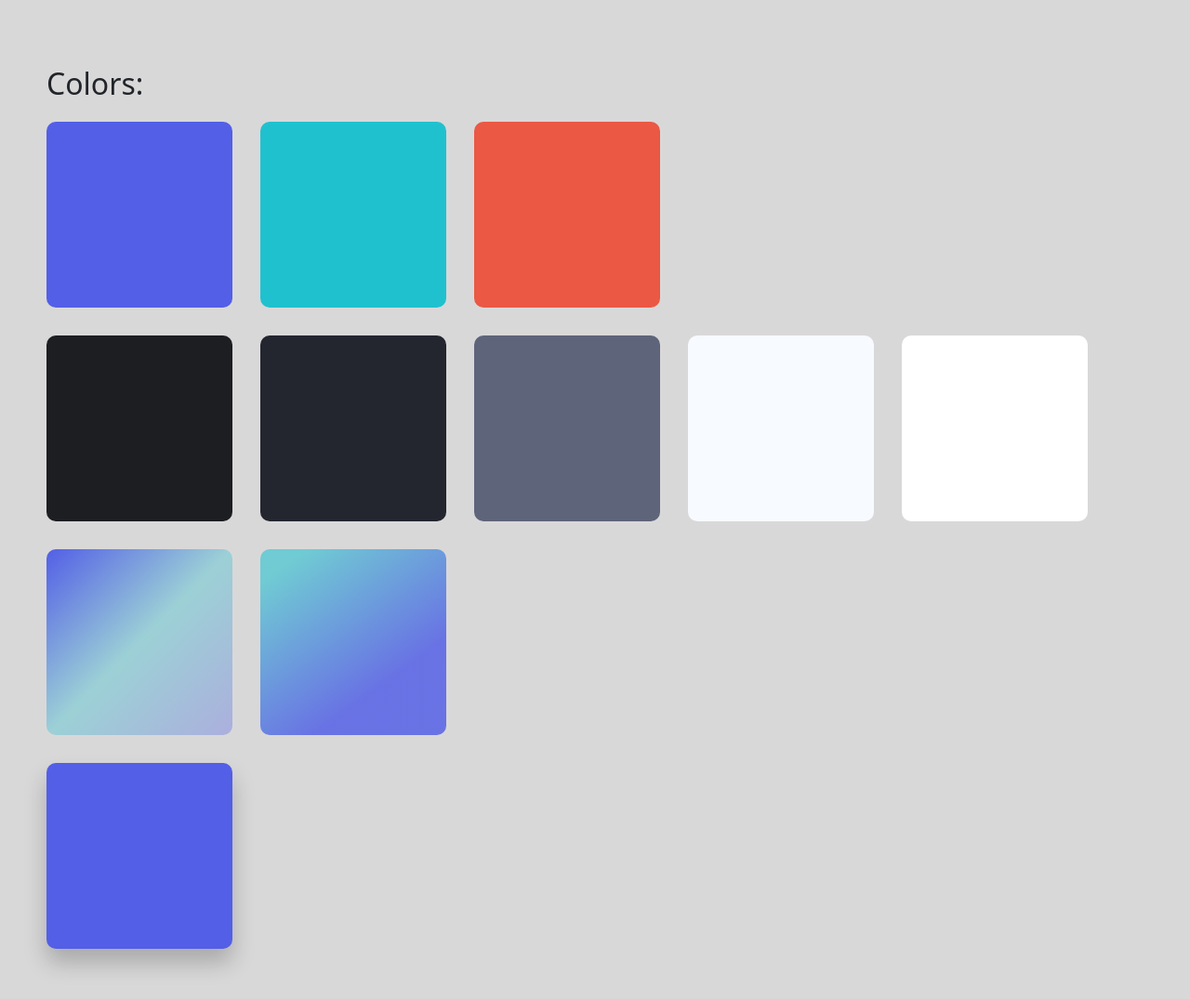
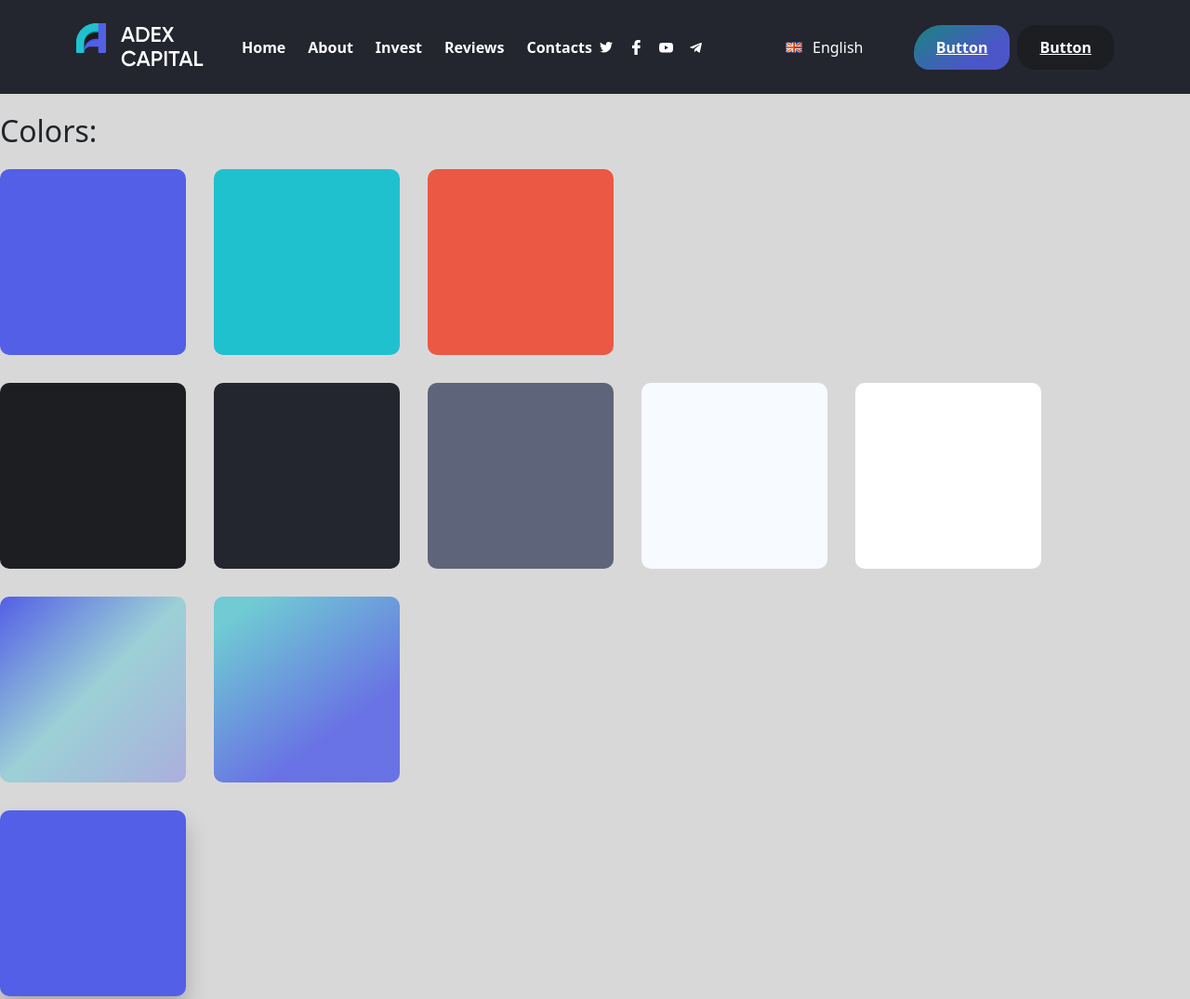
Before and after one commit to IrynaHrabko/hlegal, a plain HTML site: page sitemap.html in a window 1280 px wide. Shown: the top 1075 px of the page at 93% size. Drawn offline with nearby package versions, Linux system fonts and the light colour scheme.

Commit message:
added header

```diff
--- /dev/null
+++ b/sass/_header.scss
@@ -0,0 +1,3 @@
+.header {
+  background: var(--ui-dark-gray);
+}
--- /dev/null
+++ b/sass/_social.scss
@@ -0,0 +1,5 @@
+.social {
+  &__link {
+    background: var(--primary-gradient);
+  }
+}
--- a/sass/style.scss
+++ b/sass/style.scss
@@ -2,3 +2,4 @@
 @import "global";
 @import "vars";
 @import "elements";
+@import "header";
--- a/sitemap.html
+++ b/sitemap.html
@@ -62,7 +62,53 @@
     }
   </style>
 
-  <body style="padding: 50px; background: rgb(217, 216, 217)">
+  <body style="background: rgb(217, 216, 217)">
+
+    <header class="header py-4" id="header">
+      <div class=" container">
+        <div class="row align-items-center">
+          <a class="col-2" href="#">
+            <img src="img/logo/logo.svg" alt="logo adex capital">
+          </a>
+          <nav class="col-4 nav">
+            <ul class="nav__list d-flex  m-0 ps-0 list-unstyled gap-4">
+              <li><a href="#" class="text-white fw-semibold text-decoration-none">Home</a></li>
+              <li><a href="#" class="text-white fw-semibold text-decoration-none">About</a></li>
+              <li><a href="#" class="text-white fw-semibold text-decoration-none">Invest</a></li>
+              <li><a href="#" class="text-white fw-semibold text-decoration-none">Reviews</a></li>
+              <li><a href="#" class="text-white fw-semibold text-decoration-none">Contacts</a></li>
+            </ul>
+          </nav>
+          <ul class="col-2 social d-flex  m-0 ps-0 list-unstyled gap-2">
+            <li><a href="#" class="social__link">
+              <img src="img/social-icons/twitter.svg" alt="twitter">
+            </a></li>
+            <li><a href="#" class="social__link">
+              <img src="img/social-icons/facebook.svg" alt="facebook">
+            </a></li>
+            <li><a href="#" class="social__link">
+              <img src="img/social-icons/youtube.svg" alt="youtube">
+            </a></li>
+            <li><a href="#" class="social__link">
+              <img src="img/social-icons/telegram.svg" alt="telegram">
+            </a></li>
+          </ul>
+          <div class="col-1 d-flex align-items-center gap-2 text-white">
+            <img src="img/flags/united-kingdom.svg" alt="#">
+            English
+          </div>
+          <div class="col-3 d-flex gap-2 justify-content-end">
+            <a href="#" class="button button_xs button_gradient button_semirounded">
+              <span class="button__text">Button</span>
+            </a>
+            <a href="#" class="button button_black button_xs">
+              <span class="button__text">Button</span>
+            </a>
+          </div>
+        </div>
+      </div>
+    </header>
+
     <h1>Colors:</h1>
 
     <div class="sitemap-flex">
```
Also changed, not shown: css/style.css, 1 other file.
